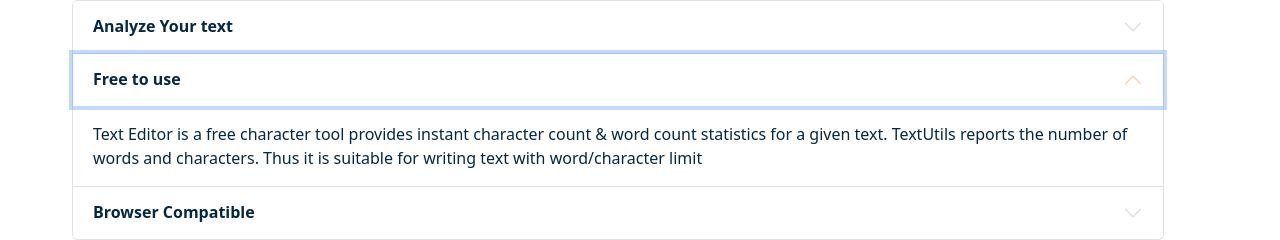
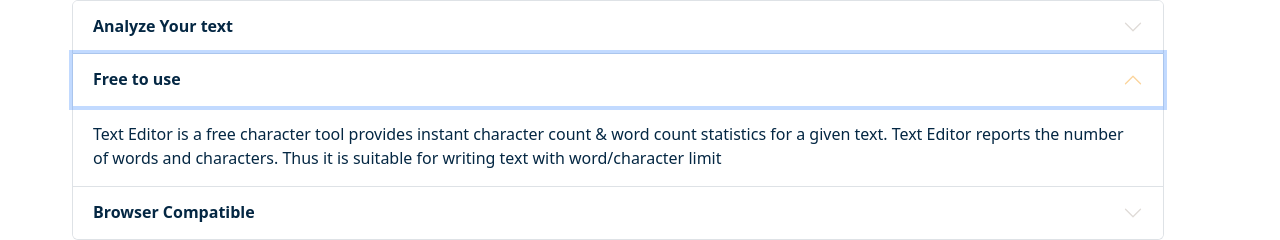
Before and after one commit to yashpatel08/Text-Editor, a React (Create React App) app: page /about in a window 1280 px wide. Both pictures are taken after a click on the button "Free to use". Shown: the part 216-456 px from the top of the page. Built offline with nearby package versions, Linux system fonts and the light colour scheme.

Commit message:
Update About.js

```diff
--- a/src/components/About.js
+++ b/src/components/About.js
@@ -37,7 +37,7 @@ export default function About(props) {
       </h2>
       <div id="collapseTwo" class="accordion-collapse collapse" aria-labelledby="headingTwo" data-bs-parent="#accordionExample">
         <div class="accordion-body" style={myStyle}>
-          Text Editor is a free character tool provides instant character count & word count statistics for a given text. TextUtils reports the number of words and characters. Thus it is suitable for writing text with word/character limit
+          Text Editor is a free character tool provides instant character count & word count statistics for a given text. Text Editor reports the number of words and characters. Thus it is suitable for writing text with word/character limit
         </div>
       </div>
     </div>
```
